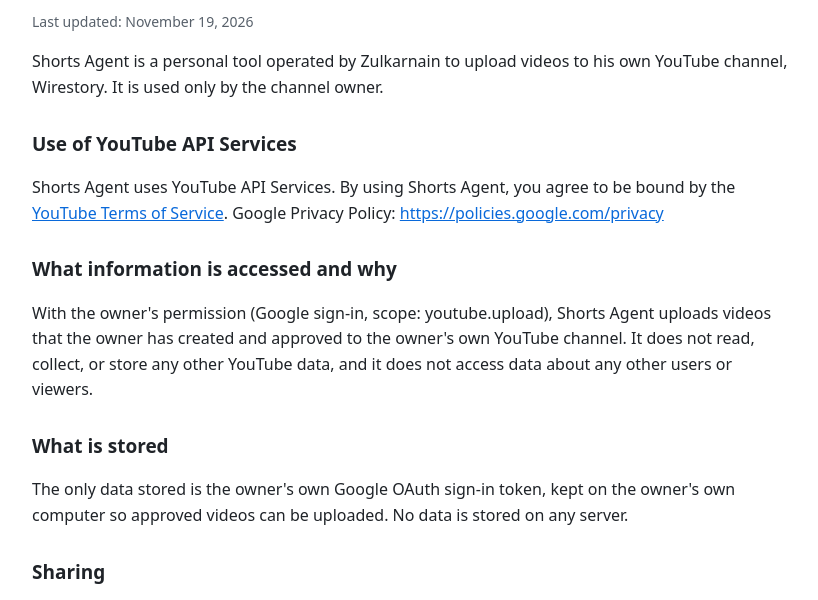
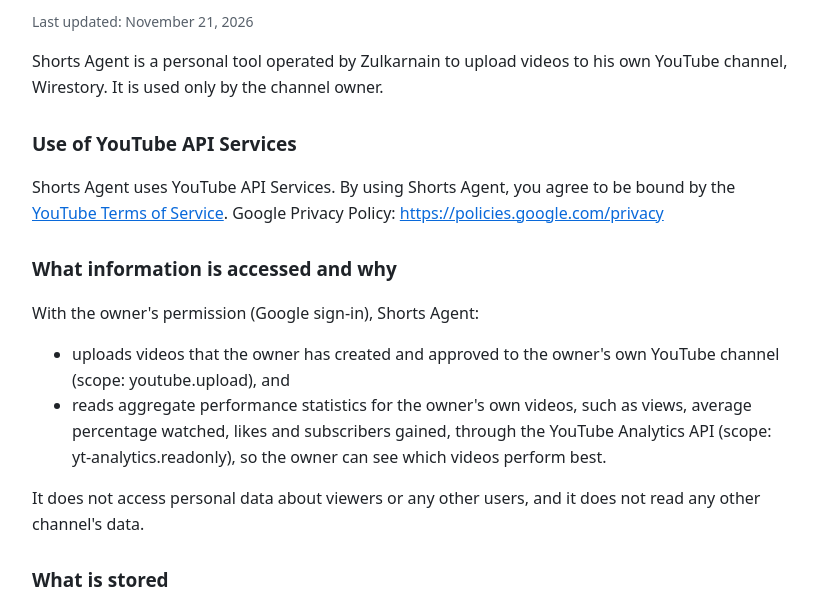
Before and after one commit to zwani1225/wirestory.github.io, a plain HTML site: page privacy-policy.html in a window 1280 px wide. Shown: the part 139-739 px from the top of the page, without its empty margins (228-1046 px from the left). Drawn offline with Linux system fonts and the light colour scheme.

Commit message:
Add files via upload

```diff
--- a/privacy-policy.html
+++ b/privacy-policy.html
@@ -6,14 +6,17 @@ footer{margin-top:48px;padding-top:16px;border-top:1px solid #d0d7de;font-size:1
 a{color:#0969da}.badge{margin-top:32px;height:40px}
 </style></head><body><nav><a href="index.html">Home</a><a href="privacy-policy.html">Privacy Policy</a><a href="terms.html">Terms of Use</a></nav>
 <h1>Privacy Policy for Shorts Agent</h1>
-<p class="muted">Last updated: November 19, 2026</p>
+<p class="muted">Last updated: November 21, 2026</p>
 <p>Shorts Agent is a personal tool operated by Zulkarnain to upload videos to his own YouTube channel, Wirestory. It is used only by the channel owner.</p>
 <h2>Use of YouTube API Services</h2>
 <p>Shorts Agent uses YouTube API Services. By using Shorts Agent, you agree to be bound by the <a href="https://www.youtube.com/t/terms">YouTube Terms of Service</a>. Google Privacy Policy: <a href="https://policies.google.com/privacy">https://policies.google.com/privacy</a></p>
 <h2>What information is accessed and why</h2>
-<p>With the owner's permission (Google sign-in, scope: youtube.upload), Shorts Agent uploads videos that the owner has created and approved to the owner's own YouTube channel. It does not read, collect, or store any other YouTube data, and it does not access data about any other users or viewers.</p>
+<p>With the owner's permission (Google sign-in), Shorts Agent:</p>
+<ul><li>uploads videos that the owner has created and approved to the owner's own YouTube channel (scope: youtube.upload), and</li>
+<li>reads aggregate performance statistics for the owner's own videos, such as views, average percentage watched, likes and subscribers gained, through the YouTube Analytics API (scope: yt-analytics.readonly), so the owner can see which videos perform best.</li></ul>
+<p>It does not access personal data about viewers or any other users, and it does not read any other channel's data.</p>
 <h2>What is stored</h2>
-<p>The only data stored is the owner's own Google OAuth sign-in token, kept on the owner's own computer so approved videos can be uploaded. No data is stored on any server.</p>
+<p>Stored only on the owner's own computer: the owner's Google OAuth sign-in token, and the aggregate statistics for the owner's own videos. No data is stored on any server. Statistics are refreshed daily and are deleted along with the tool's files.</p>
 <h2>Sharing</h2>
 <p>No data is sold, shared, or disclosed to any third party. This website uses no cookies or tracking.</p>
 <h2>Revoking access</h2>
```
